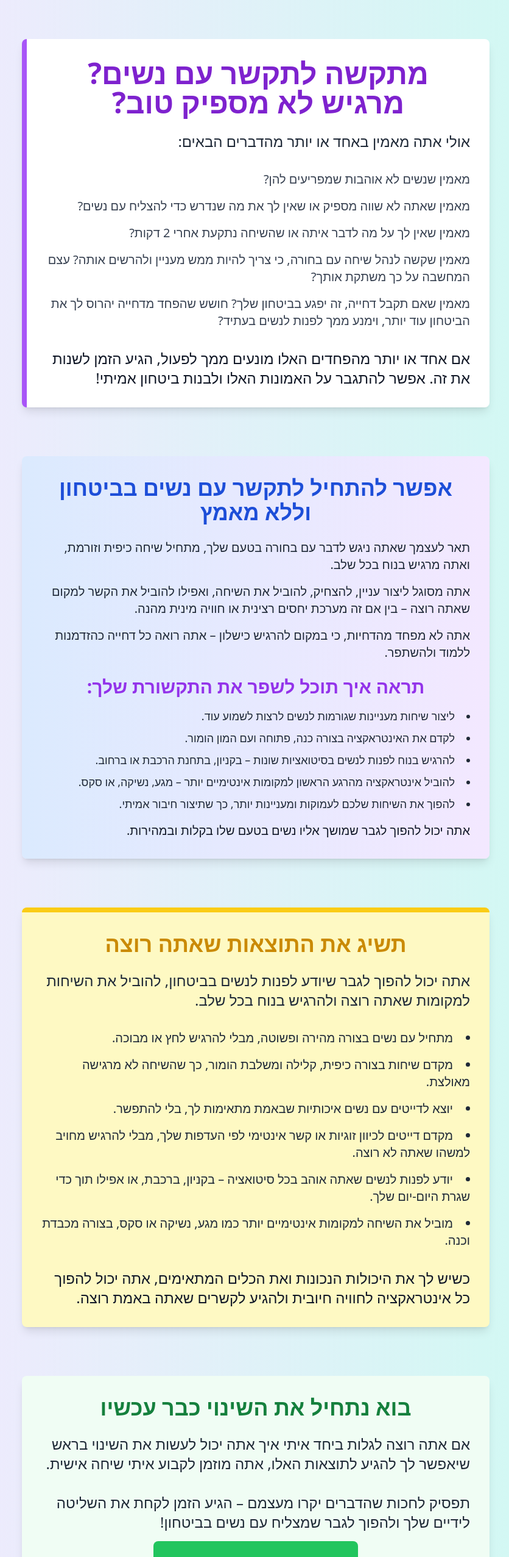
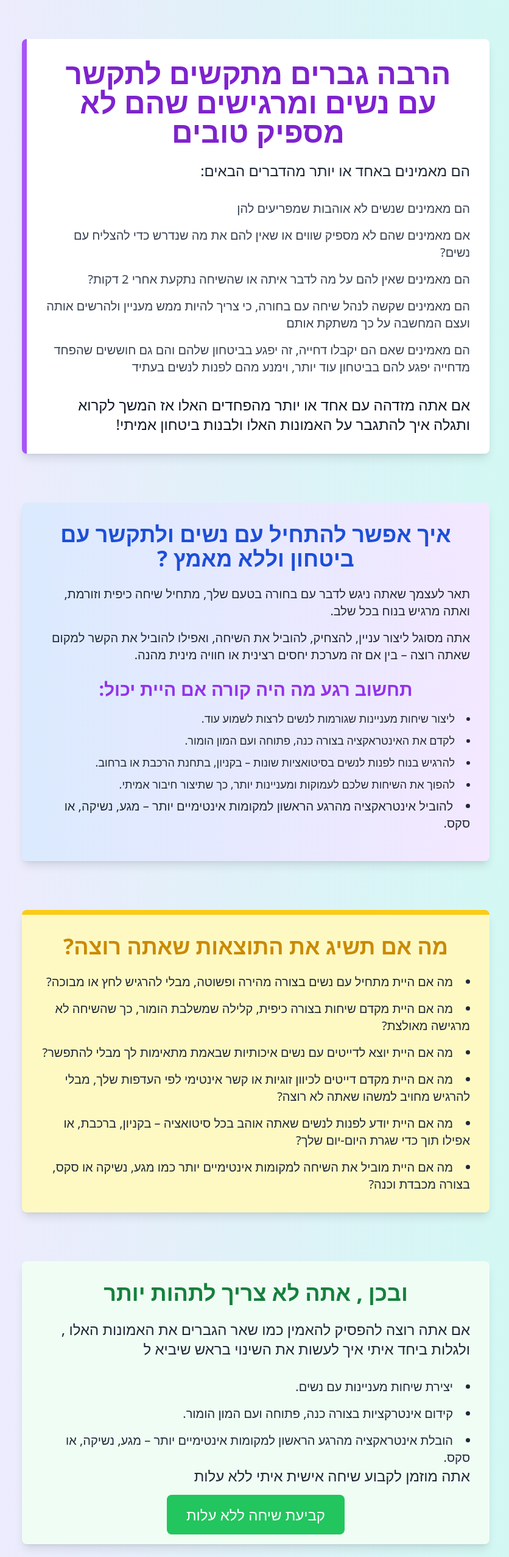
Before and after one commit to leeya018/landing-page, a Next.js app: page / in a window 1280 px wide. Shown: the top 2553 px of the page at 61% size, without its empty margins (220-1056 px from the left). Built offline with nearby package versions, Linux system fonts and the light colour scheme.

Commit message:
change according to Shimon

```diff
--- a/src/app/page.tsx
+++ b/src/app/page.tsx
@@ -8,38 +8,39 @@ const Home: React.FC = () => {
       {/* Attention Section */}
       <section className="bg-white shadow-lg border-l-8 border-purple-500 p-8 rounded-lg w-full max-w-3xl text-center my-10">
         <h1 className="text-5xl font-extrabold mb-6 text-purple-700 hover:text-purple-800 transition duration-300">
-          מתקשה לתקשר עם נשים? מרגיש לא מספיק טוב?
+          הרבה גברים מתקשים לתקשר עם נשים ומרגישים שהם לא מספיק טובים
         </h1>
         <p className="text-2xl text-gray-800 mb-8">
-          אולי אתה מאמין באחד או יותר מהדברים הבאים:
+          הם מאמינים באחד או יותר מהדברים הבאים:
         </p>
         <p className=" text-xl text-gray-700 mb-4">
-          מאמין שנשים לא אוהבות שמפריעים להן?
+          הם מאמינים שנשים לא אוהבות שמפריעים להן
         </p>
         <p className=" text-xl text-gray-700 mb-4">
-          מאמין שאתה לא שווה מספיק או שאין לך את מה שנדרש כדי להצליח עם נשים?
+          אם מאמינים שהם לא מספיק שווים או שאין להם את מה שנדרש כדי להצליח עם
+          נשים?
         </p>
         <p className=" text-xl text-gray-700 mb-4">
-          מאמין שאין לך על מה לדבר איתה או שהשיחה נתקעת אחרי 2 דקות?
+          הם מאמינים שאין להם על מה לדבר איתה או שהשיחה נתקעת אחרי 2 דקות?
         </p>
         <p className=" text-xl text-gray-700 mb-4">
-          מאמין שקשה לנהל שיחה עם בחורה, כי צריך להיות ממש מעניין ולהרשים אותה?
-          עצם המחשבה על כך משתקת אותך?
+          הם מאמינים שקשה לנהל שיחה עם בחורה, כי צריך להיות ממש מעניין ולהרשים
+          אותה ועצם המחשבה על כך משתקת אותם
         </p>
         <p className=" text-xl text-gray-700 mb-4">
-          מאמין שאם תקבל דחייה, זה יפגע בביטחון שלך? חושש שהפחד מדחייה יהרוס לך
-          את הביטחון עוד יותר, וימנע ממך לפנות לנשים בעתיד?
+          הם מאמינים שאם הם יקבלו דחייה, זה יפגע בביטחון שלהם והם גם חוששים
+          שהפחד מדחייה יפגע להם בביטחון עוד יותר, וימנע מהם לפנות לנשים בעתיד
         </p>
         <p className="text-2xl text-gray-900 mt-8">
-          אם אחד או יותר מהפחדים האלו מונעים ממך לפעול, הגיע הזמן לשנות את זה.
-          אפשר להתגבר על האמונות האלו ולבנות ביטחון אמיתי!
+          אם אתה מזדהה עם אחד או יותר מהפחדים האלו אז המשך לקרוא ותגלה איך
+          להתגבר על האמונות האלו ולבנות ביטחון אמיתי!
         </p>
       </section>
 
       {/* Interest Section */}
       <section className="bg-gradient-to-r from-blue-100 to-purple-100 shadow-lg p-8 rounded-lg w-full max-w-3xl text-center my-10">
         <h2 className="text-4xl font-bold mb-6 text-blue-700 hover:text-blue-800 transition duration-300">
-          אפשר להתחיל לתקשר עם נשים בביטחון וללא מאמץ
+          איך אפשר להתחיל עם נשים ולתקשר עם ביטחון וללא מאמץ ?
         </h2>
         <p className="text-xl text-gray-800 mb-4">
           תאר לעצמך שאתה ניגש לדבר עם בחורה בטעם שלך, מתחיל שיחה כיפית וזורמת,
@@ -49,12 +50,12 @@ const Home: React.FC = () => {
           אתה מסוגל ליצור עניין, להצחיק, להוביל את השיחה, ואפילו להוביל את הקשר
           למקום שאתה רוצה – בין אם זה מערכת יחסים רצינית או חוויה מינית מהנה.
         </p>
-        <p className="text-xl text-gray-800 mb-4">
+        {/* <p className="text-xl text-gray-800 mb-4">
           אתה לא מפחד מהדחיות, כי במקום להרגיש כישלון – אתה רואה כל דחייה
           כהזדמנות ללמוד ולהשתפר.
-        </p>
+        </p> */}
         <h3 className="text-3xl font-semibold mt-6 mb-4 text-purple-600">
-          תראה איך תוכל לשפר את התקשורת שלך:
+          תחשוב רגע מה היה קורה אם היית יכול:
         </h3>
         <ul className="text-lg text-gray-800 list-disc list-inside mb-4 space-y-2">
           <li>ליצור שיחות מעניינות שגורמות לנשים לרצות לשמוע עוד.</li>
@@ -63,68 +64,73 @@ const Home: React.FC = () => {
             להרגיש בנוח לפנות לנשים בסיטואציות שונות – בקניון, בתחנת הרכבת או
             ברחוב.
           </li>
+
           <li>
+            להפוך את השיחות שלכם לעמוקות ומעניינות יותר, כך שתיצור חיבור אמיתי.
+          </li>
+          <li className="text-xl">
             להוביל אינטראקציה מהרגע הראשון למקומות אינטימיים יותר – מגע, נשיקה,
             או סקס.
           </li>
-          <li>
-            להפוך את השיחות שלכם לעמוקות ומעניינות יותר, כך שתיצור חיבור אמיתי.
-          </li>
         </ul>
-        <p className="text-xl text-gray-900">
-          אתה יכול להפוך לגבר שמושך אליו נשים בטעם שלו בקלות ובמהירות.
-        </p>
       </section>
 
       {/* Desire Section */}
       <section className="bg-yellow-100 shadow-lg p-8 rounded-lg w-full max-w-3xl text-center my-10 border-t-8 border-yellow-400">
         <h2 className="text-4xl font-bold mb-6 text-yellow-600">
-          תשיג את התוצאות שאתה רוצה
+          מה אם תשיג את התוצאות שאתה רוצה?
         </h2>
-        <p className="text-2xl text-gray-800 mb-8">
-          אתה יכול להפוך לגבר שיודע לפנות לנשים בביטחון, להוביל את השיחות
-          למקומות שאתה רוצה ולהרגיש בנוח בכל שלב.
-        </p>
+
         <div className="text-left">
           <ul className="text-xl text-gray-800 list-disc list-inside space-y-4">
-            <li>מתחיל עם נשים בצורה מהירה ופשוטה, מבלי להרגיש לחץ או מבוכה.</li>
             <li>
-              מקדם שיחות בצורה כיפית, קלילה ומשלבת הומור, כך שהשיחה לא מרגישה
-              מאולצת.
-            </li>
-            <li>יוצא לדייטים עם נשים איכותיות שבאמת מתאימות לך, בלי להתפשר.</li>
-            <li>
-              מקדם דייטים לכיוון זוגיות או קשר אינטימי לפי העדפות שלך, מבלי
-              להרגיש מחויב למשהו שאתה לא רוצה.
+              מה אם היית מתחיל עם נשים בצורה מהירה ופשוטה, מבלי להרגיש לחץ או
+              מבוכה?
             </li>
             <li>
-              יודע לפנות לנשים שאתה אוהב בכל סיטואציה – בקניון, ברכבת, או אפילו
-              תוך כדי שגרת היום-יום שלך.
+              מה אם היית מקדם שיחות בצורה כיפית, קלילה שמשלבת הומור, כך שהשיחה
+              לא מרגישה מאולצת?
             </li>
             <li>
-              מוביל את השיחה למקומות אינטימיים יותר כמו מגע, נשיקה או סקס, בצורה
-              מכבדת וכנה.
+              מה אם היית יוצא לדייטים עם נשים איכותיות שבאמת מתאימות לך מבלי
+              להתפשר?
+            </li>
+            <li>
+              מה אם היית מקדם דייטים לכיוון זוגיות או קשר אינטימי לפי העדפות
+              שלך, מבלי להרגיש מחויב למשהו שאתה לא רוצה?
+            </li>
+            <li>
+              מה אם היית יודע לפנות לנשים שאתה אוהב בכל סיטואציה – בקניון,
+              ברכבת, או אפילו תוך כדי שגרת היום-יום שלך?
+            </li>
+            <li>
+              מה אם היית מוביל את השיחה למקומות אינטימיים יותר כמו מגע, נשיקה או
+              סקס, בצורה מכבדת וכנה?
             </li>
           </ul>
         </div>
-        <p className="text-2xl text-gray-900 mt-8">
-          כשיש לך את היכולות הנכונות ואת הכלים המתאימים, אתה יכול להפוך כל
-          אינטראקציה לחוויה חיובית ולהגיע לקשרים שאתה באמת רוצה.
-        </p>
       </section>
 
       {/* Action Section */}
       <section className="bg-green-50 shadow-lg p-8 rounded-lg w-full max-w-3xl text-center my-10">
         <h2 className="text-4xl font-bold mb-6 text-green-700">
-          בוא נתחיל את השינוי כבר עכשיו
+          ובכן , אתה לא צריך לתהות יותר{" "}
         </h2>
         <p className="text-2xl text-gray-800 mb-8">
-          אם אתה רוצה לגלות ביחד איתי איך אתה יכול לעשות את השינוי בראש שיאפשר
-          לך להגיע לתוצאות האלו, אתה מוזמן לקבוע איתי שיחה אישית.
+          אם אתה רוצה להפסיק להאמין כמו שאר הגברים את האמונות האלו , ולגלות ביחד
+          איתי איך לעשות את השינוי בראש שיביא ל
         </p>
+        <ul className="text-xl text-gray-800 list-disc list-inside space-y-4">
+          <li>יצירת שיחות מעניינות עם נשים.</li>
+          <li>קידום אינטרקציות בצורה כנה, פתוחה ועם המון הומור.</li>
+
+          <li className="text-xl">
+            הובלת אינטראקציה מהרגע הראשון למקומות אינטימיים יותר – מגע, נשיקה,
+            או סקס.
+          </li>
+        </ul>
         <p className="text-2xl text-gray-800 mb-8">
-          תפסיק לחכות שהדברים יקרו מעצמם – הגיע הזמן לקחת את השליטה לידיים שלך
-          ולהפוך לגבר שמצליח עם נשים בביטחון!
+          אתה מוזמן לקבוע שיחה אישית איתי ללא עלות
         </p>
         <a
           href="https://calendly.com/leeyahav018/one-on-one"
@@ -132,7 +138,7 @@ const Home: React.FC = () => {
           rel="noopener noreferrer"
           className="mt-6 bg-green-500 text-white px-8 py-4 rounded-lg text-2xl hover:bg-green-600 transition duration-300"
         >
-          קבע שיחת ייעוץ חינם עכשיו
+          קביעת שיחה ללא עלות{" "}
         </a>
       </section>
     </div>
```
Also changed, not shown: test copy.js (added, +90 -0 lines), test.js (+100 -54 lines).
